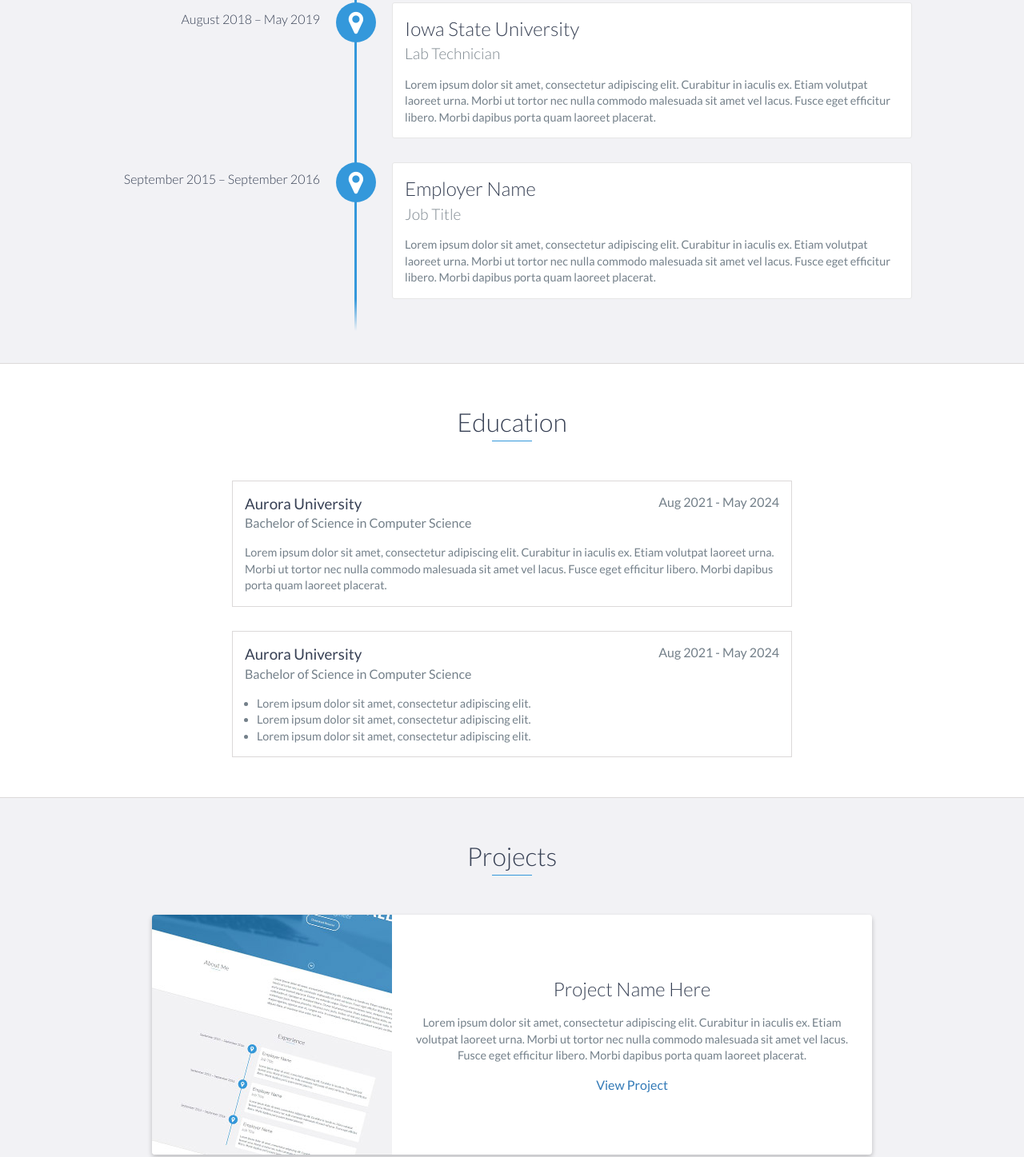
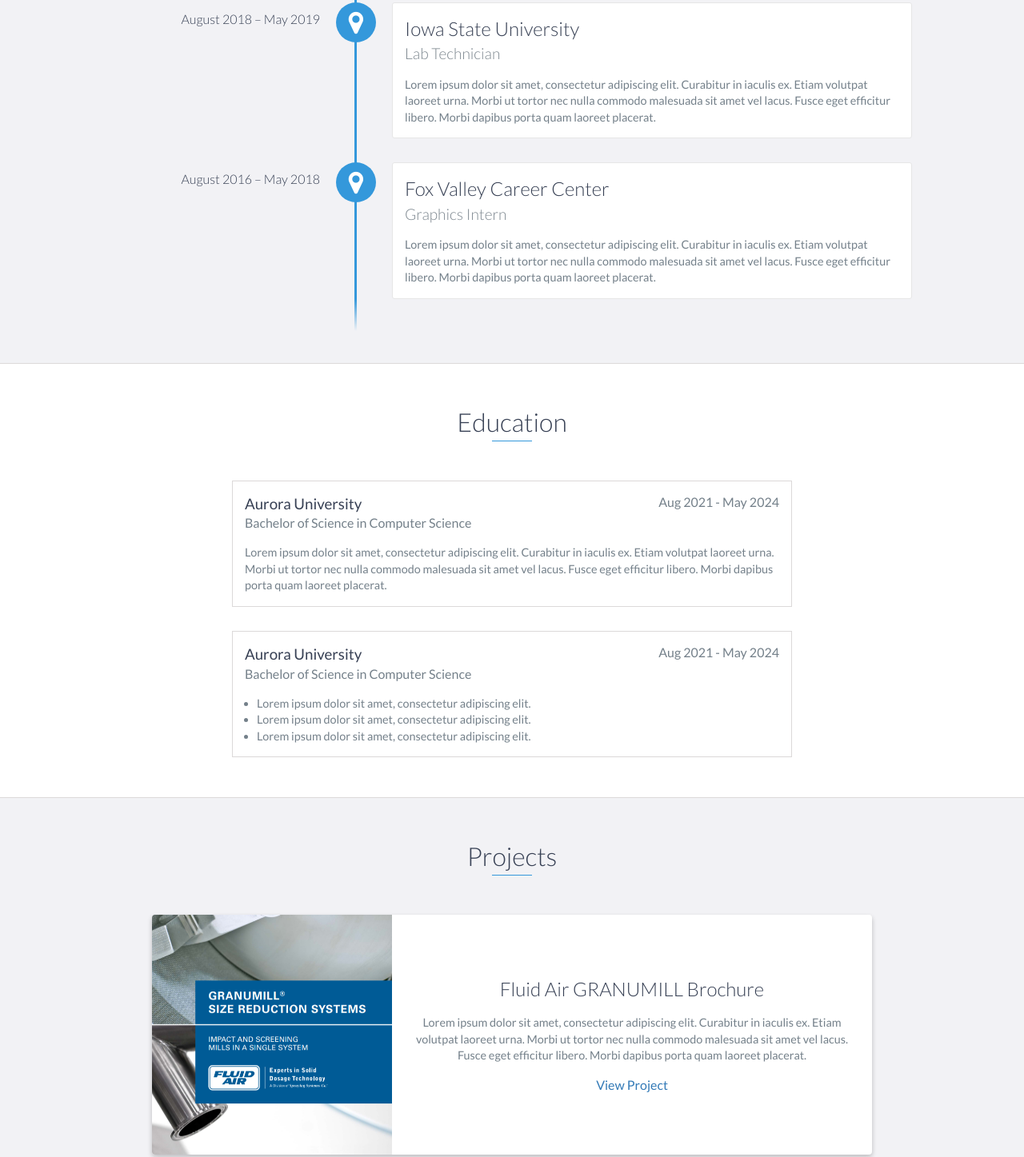
Before and after one commit to Weegee011/weegee011.github.io, a website: page index.html in a window 1280 px wide. Shown: the part 1464-2911 px from the top of the page at 80% size. Drawn offline with nearby package versions, Linux system fonts and the light colour scheme.

Commit message:
Added project files

```diff
--- a/index.html
+++ b/index.html
@@ -102,9 +102,9 @@
                 </p>
             </div>
 
-            <div data-date="September 2015 – September 2016">
-                <h3>Employer Name</h3>
-                <h4>Job Title</h4>
+            <div data-date="August 2016 – May 2018">
+                <h3>Fox Valley Career Center</h3>
+                <h4>Graphics Intern</h4>
                 <p>
                     Lorem ipsum dolor sit amet, consectetur adipiscing elit. Curabitur in iaculis ex. Etiam volutpat laoreet urna. Morbi ut tortor nec nulla commodo malesuada sit amet vel lacus. Fusce eget efficitur libero. Morbi dapibus porta quam laoreet placerat.
                 </p>
@@ -151,15 +151,15 @@
             <div class="row">
                 <div class="project shadow-large">
                     <div class="project-image">
-                        <img src="images/project.jpg" />
+                        <img src="images/fluid-air.png" height="300" alt="Brochure Cover Preview"/>
                     </div>
                     <!-- End .project-image -->
                     <div class="project-info">
-                        <h3>Project Name Here</h3>
+                        <h3>Fluid Air GRANUMILL Brochure</h3>
                         <p>
                             Lorem ipsum dolor sit amet, consectetur adipiscing elit. Curabitur in iaculis ex. Etiam volutpat laoreet urna. Morbi ut tortor nec nulla commodo malesuada sit amet vel lacus. Fusce eget efficitur libero. Morbi dapibus porta quam laoreet placerat.
                         </p>
-                        <a href="#">View Project</a>
+                        <a href="downloads/FA102C.pdf">View Project</a>
                     </div>
                     <!-- End .project-info -->
                 </div>
@@ -167,7 +167,7 @@
 
                 <div class="project shadow-large">
                     <div class="project-image">
-                        <img src="images/project.jpg" />
+                        <img src="images/project.jpg"  alt="Placeholder Project Image"/>
                     </div>
                     <!-- End .project-image -->
                     <div class="project-info">
```
Also changed, not shown: images/fluid-air.png (added), 1 other file.
